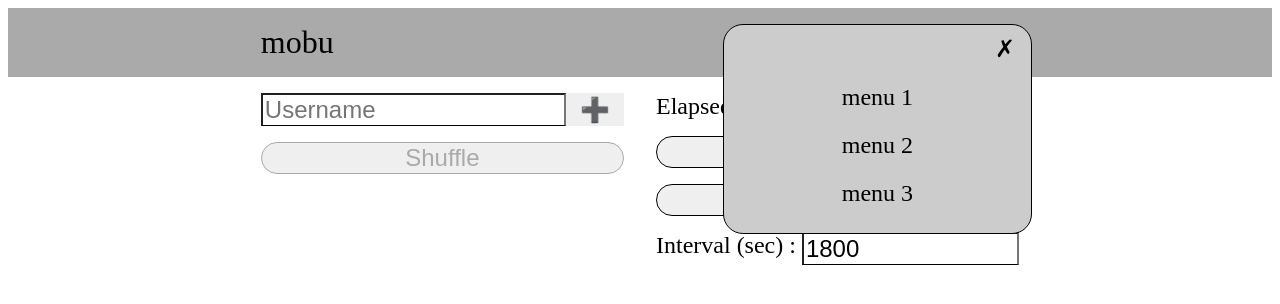
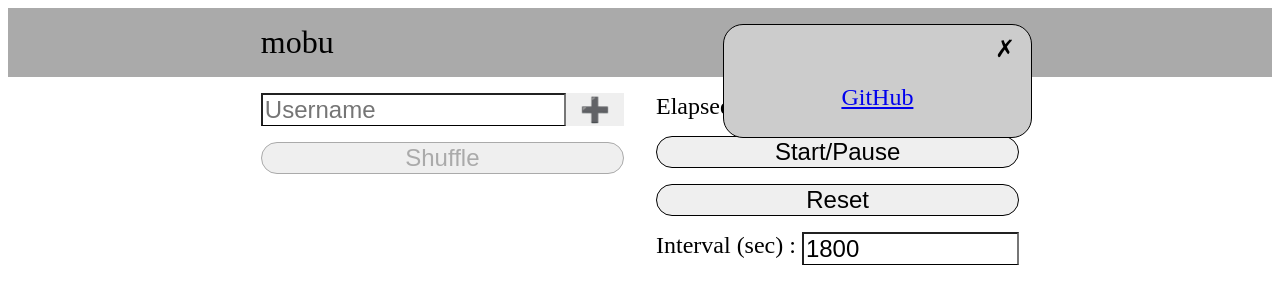
Before and after one commit to mobu-of-the-world/mobu, a React (Create React App) app: page / in a window 1280 px wide. Both pictures are taken after a click on the element "menu". Shown: the top 304 px of the page. Built offline with nearby package versions, Linux system fonts and the light colour scheme.

Commit message:
add link to github on menu

```diff
--- a/src/organisms/Menu.tsx
+++ b/src/organisms/Menu.tsx
@@ -28,9 +28,11 @@ const Menu: React.FunctionComponent<{
             </div>
           </div>
           <div className="menu--content-item-container">
-            <div className="menu--content-item">menu 1</div>
-            <div className="menu--content-item">menu 2</div>
-            <div className="menu--content-item">menu 3</div>
+            <div className="menu--content-item">
+              <a href="https://github.com/pankona/mobu" target="blank">
+                GitHub
+              </a>
+            </div>
           </div>
         </div>
       </div>
```
